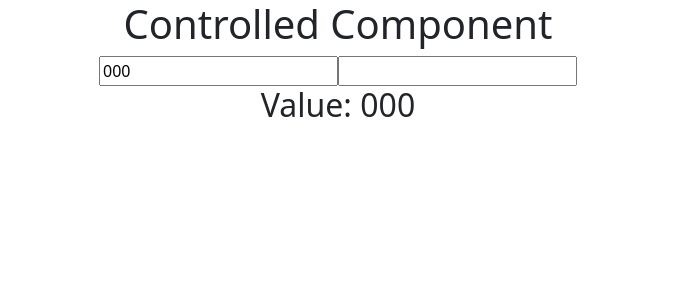
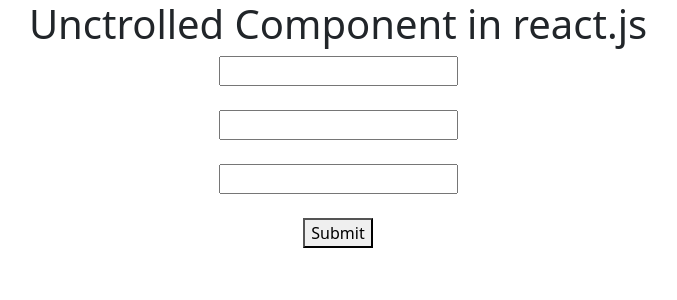
Before and after one commit to Babariya09/React-Practice, a React (Create React App) app: page / in a window 1280 px wide. Shown: the top 300 px of the page, without its empty margins (302-979 px from the left). Built offline with nearby package versions, Linux system fonts and the light colour scheme.

Commit message:
Uncntrolled component is done

```diff
--- a/src/App.js
+++ b/src/App.js
@@ -25,6 +25,7 @@ import Refwithclasscomponent from './Refwithclasscomponent';
 import Useref from './Userefwithfunction';
 import Forwardref from './Forwardref';
 import Controoled from './Controlled';
+import Unctrolled from './unctrolled';
 
 function App() {
   return (
@@ -52,7 +53,8 @@ function App() {
       {/* <Refwithclasscomponent /> */}
       {/* <Useref /> */}
       {/* <Forwardref /> */}
-      <Controoled />
+      {/* <Controoled /> */}
+      <Unctrolled />
     </div>
   );
 }
--- /dev/null
+++ b/src/unctrolled.js
@@ -0,0 +1,35 @@
+import React, { useRef } from "react";
+
+function Unctrolled() {
+    let inputRef = useRef(null);
+    let inputRef2 = useRef(null);
+
+    function submitForm(e) {
+        e.preventDefault();
+        console.log("Input 1 Value", inputRef.current.value);
+        console.log("Input 2 Value", inputRef2.current.value);
+        let input3 = document.getElementById('input3');
+        console.log("Input 3 Value", input3.value);
+    }
+    return (
+        <>
+            <h1>Unctrolled Component in react.js</h1>
+            <form onSubmit={submitForm}>
+                <input type="text" ref={inputRef} /> <br /><br />
+                <input type="text" ref={inputRef2}/> <br /><br />
+                <input type="text" id="input3"/> <br /><br />
+                <button>Submit</button>
+            </form>
+        </>
+    )
+}
+
+export default Unctrolled;
+
+
+
+// ===== note =====
+
+// controlled and unctrolled component tyarej kevay ke jyare tema koi input farajiyat hoi.
+// unctrolled component tene kevay ke je react na state thi controlled na thata hoi te direct javascript ni madad thi thay athva te react ni ref ni madd thi thya.
+// controlled component and uncntrolled component function and class component bane ma samje use thay che.
```
